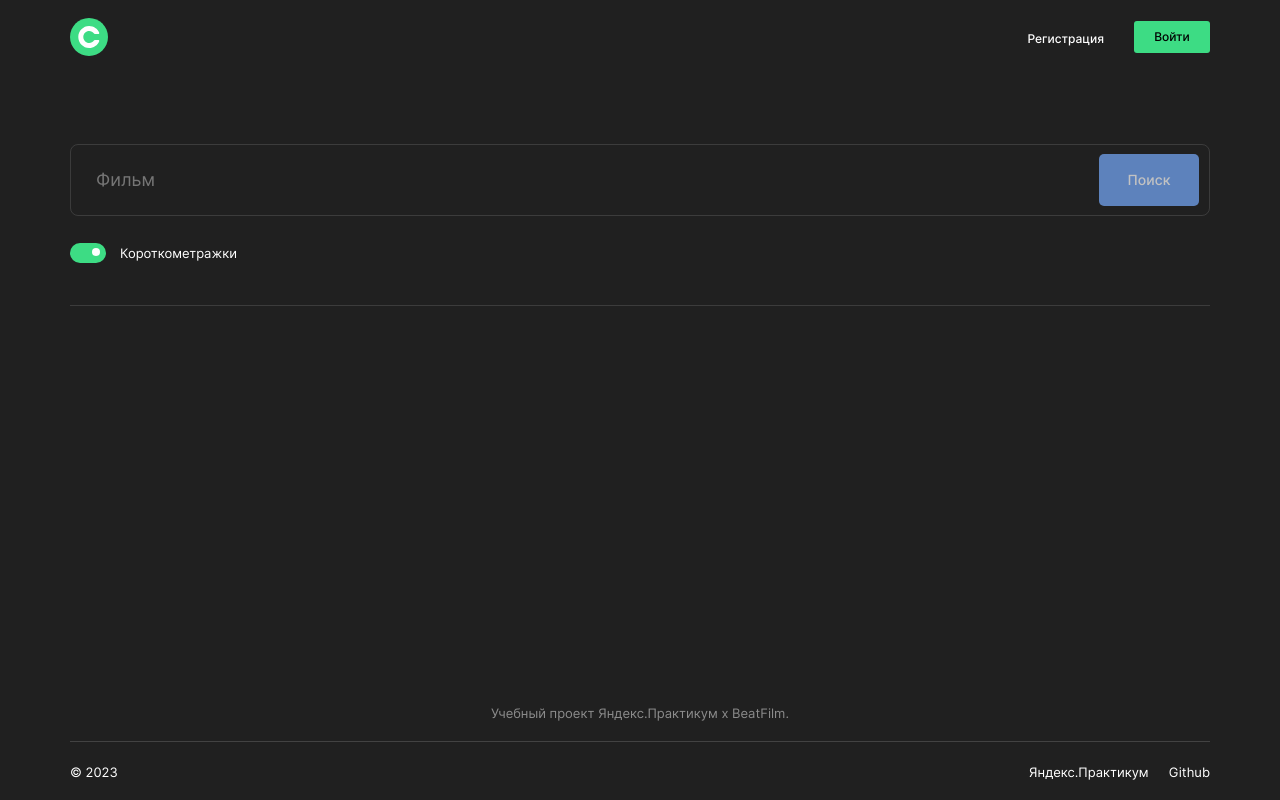
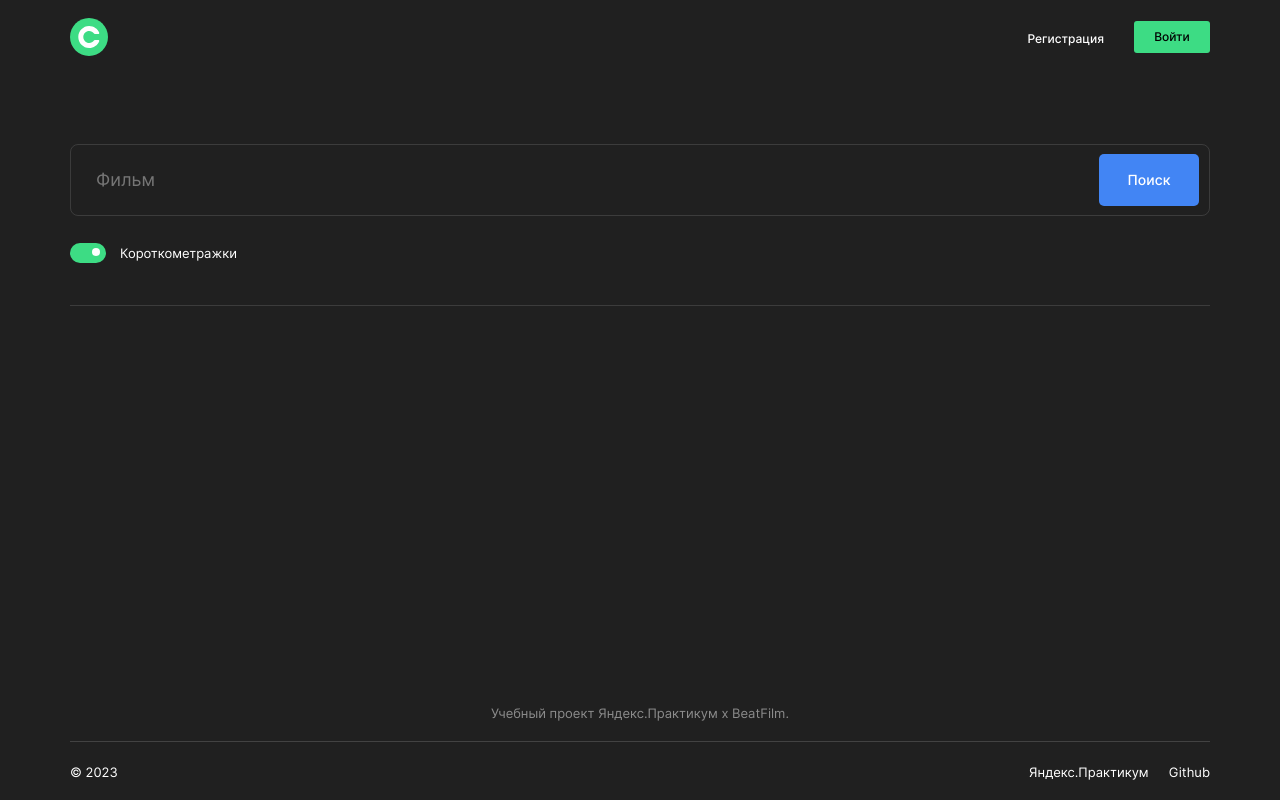
Before and after one commit to VeneraNechaeva/movies-explorer-frontend, a React (Create React App) app: page /saved-movies in a window 1280 px wide. Built offline with nearby package versions, Linux system fonts and the light colour scheme.

Commit message:
fix: исправить неактивную кнопку

```diff
--- a/src/components/MoreButton/MoreButton.css
+++ b/src/components/MoreButton/MoreButton.css
@@ -16,7 +16,7 @@
     transition-duration: 0.4s;
 }
 
-.movies__button:hover {
+.button__movies:hover {
     transition: linear;
     transition-duration: 0.4s;
     opacity: 0.8;
--- a/src/components/SearchForm/SearchForm.js
+++ b/src/components/SearchForm/SearchForm.js
@@ -14,8 +14,8 @@ function SearchForm({ onSubmit, isSubmitEnable }) {
                 // value={values.movie ?? ''}
                 // onChange={handleChange}
                 />
-                <button className={`search__button ${isSubmitEnable ? "" : "form__button_disabled"}`}
-                 type="submit" disabled={isSubmitEnable ? "" : "disabled"}>Поиск </button>
+                <button
+                className="search__button" type="submit">Поиск </button>
             </div>
 
             <FilterCheckbox />
```
